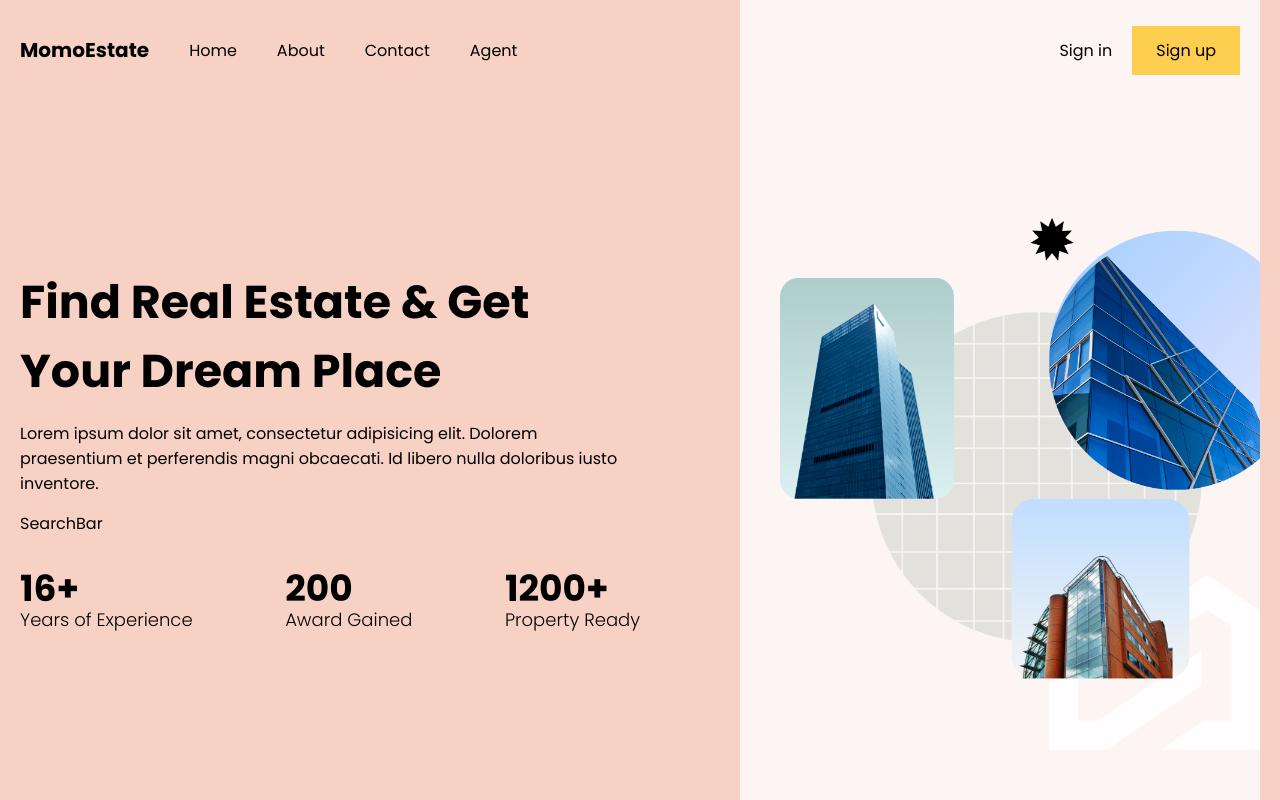
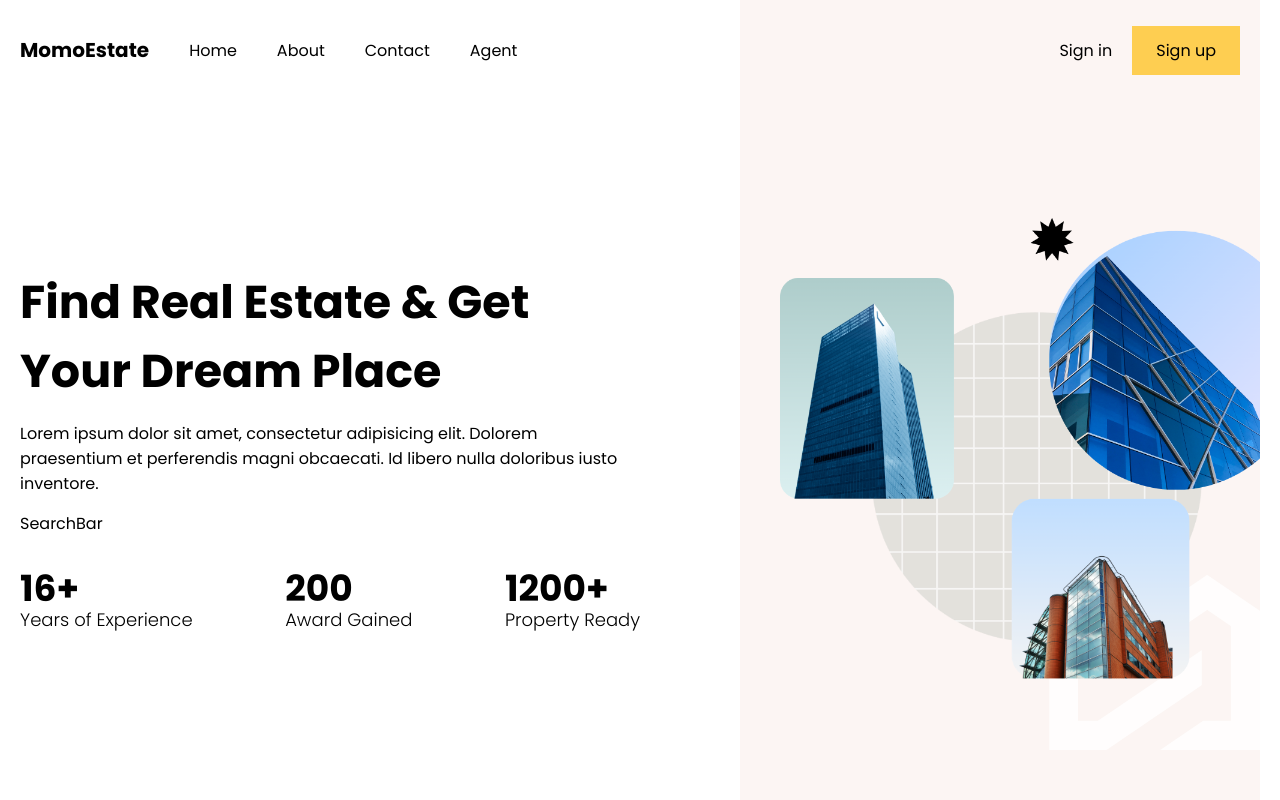
Before and after one commit to thynamoral/real-estate-website, a React (Vite) app in the folder packages/client/: page / in a window 1280 px wide. Built offline with nearby package versions, Linux system fonts and the light colour scheme.

Commit message:
adjust layout and designs

```diff
--- a/packages/client/src/sass/index.scss
+++ b/packages/client/src/sass/index.scss
@@ -1,4 +1,6 @@
 @import url("https://fonts.googleapis.com/css2?family=Poppins:ital,wght@0,100;0,200;0,300;0,400;0,500;0,600;0,700;0,800;0,900;1,100;1,200;1,300;1,400;1,500;1,600;1,700;1,800;1,900&display=swap");
+@import "./responsive.scss";
+
 * {
   margin: 0;
   padding: 0;
@@ -13,4 +15,12 @@ a {
 body {
   font-family: "Poppins", sans-serif;
   overflow: hidden;
+
+  @include md {
+    overflow: auto;
+  }
 }
+
+button {
+  cursor: pointer;
+}
--- a/packages/client/src/sass/layout.scss
+++ b/packages/client/src/sass/layout.scss
@@ -10,17 +10,14 @@
   flex-direction: column;
 
   @include lg {
-    background-color: rgb(247, 210, 196);
     max-width: 1280px;
   }
 
   @include md {
-    background-color: rgb(186, 210, 196);
     max-width: 800px;
   }
 
   @include sm {
-    background-color: rgb(239, 200, 200);
     max-width: 640px;
   }
 
```
